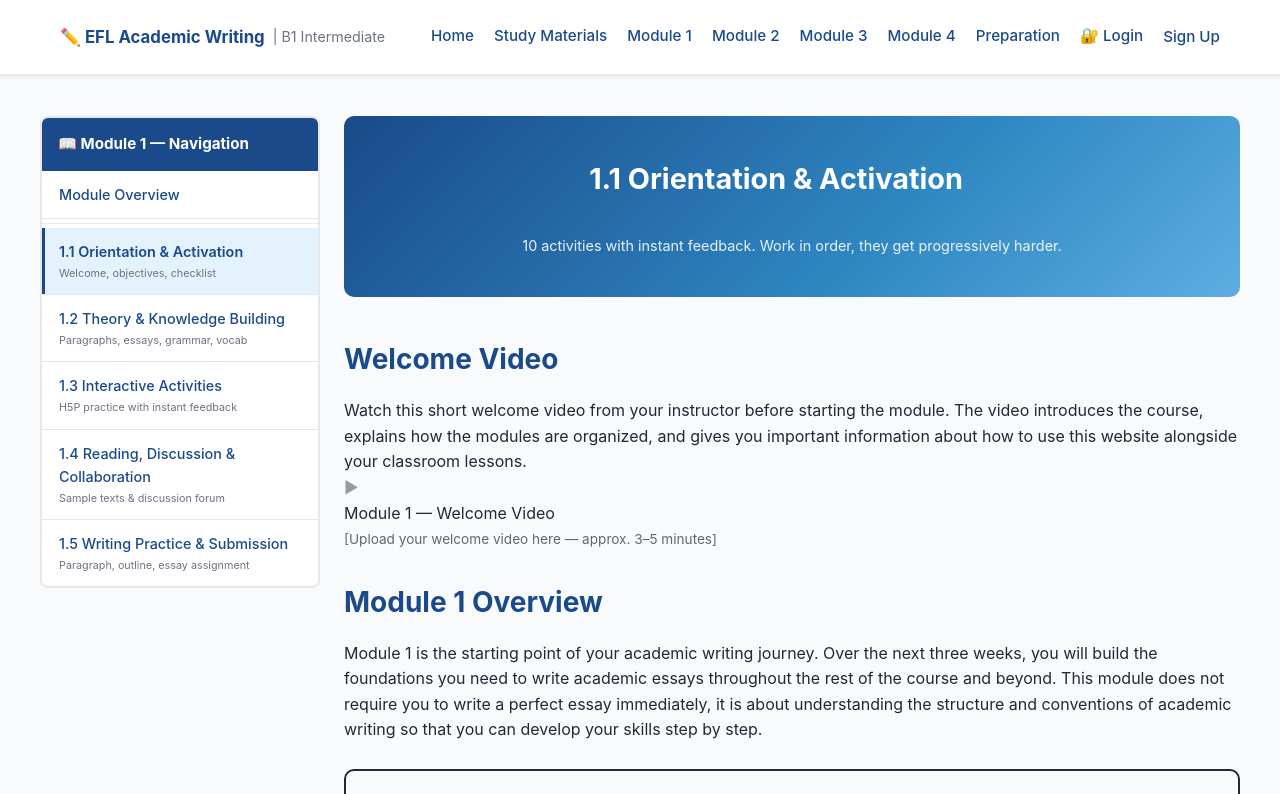
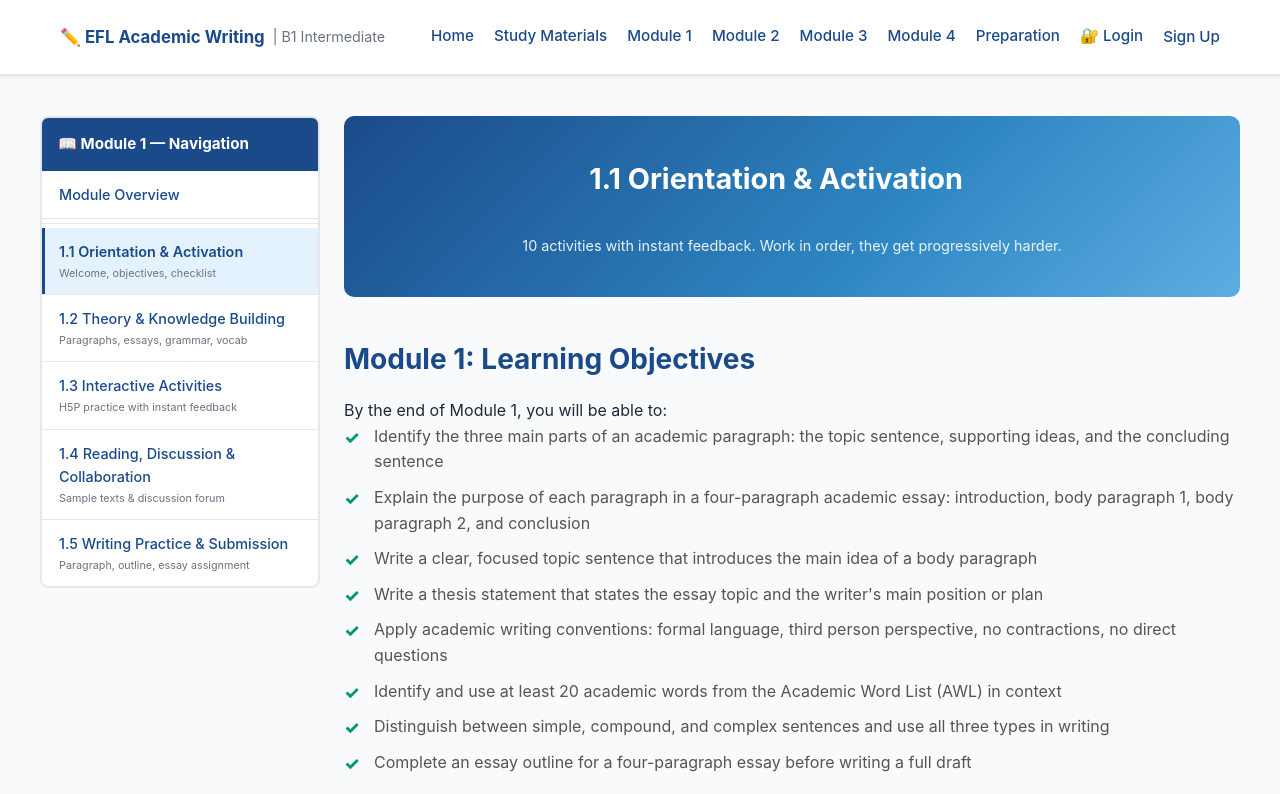
Before and after one commit to metinbicaksiz/capstone, a React (Vite) app: page /module1/lesson-1 in a window 1280 px wide. Shown: the top 794 px of the page. Built offline with nearby package versions, Linux system fonts and the light colour scheme; no server answers.

Commit message:
module 1 fix

```diff
--- a/src/pages/modules/Module1Lesson1.jsx
+++ b/src/pages/modules/Module1Lesson1.jsx
@@ -33,25 +33,6 @@ export default function Module1Lesson1() {
         </div>
       </div>
         <div className="content-locked" dangerouslySetInnerHTML={{ __html: `<!-- Welcome Video -->
-      <h2 class="section-title">Welcome Video</h2>
-      <p>Watch this short welcome video from your instructor before starting the module. The video introduces the course, explains how the modules are organized, and gives you important information about how to use this website alongside your classroom lessons.</p>
-
-      <div class="video-placeholder">
-        <div class="play-btn">▶</div>
-        <p>Module 1 — Welcome Video<br><span style="font-size:0.85em; opacity:0.7;">[Upload your welcome video here — approx. 3–5 minutes]</span></p>
-      </div>
-
-
-      <!-- Module Overview -->
-      <h2 class="section-title">Module 1 Overview</h2>
-      <p>Module 1 is the starting point of your academic writing journey. Over the next three weeks, you will build the foundations you need to write academic essays throughout the rest of the course and beyond. This module does not require you to write a perfect essay immediately, it is about understanding the structure and conventions of academic writing so that you can develop your skills step by step.</p>
-      <br>
-
-
-      <div class="info-box info-box-orange">
-        <h4>How This Module Connects to the Rest of the Course</h4>
-        <p style="margin:0;">Everything you learn in Module 1 is a foundation for Modules 2, 3, and 4. The paragraph structure you practice here is the same structure used in all your essays. The academic language conventions you study will appear in every assessment. The vocabulary you begin learning now will be reinforced and expanded throughout the semester. Take your time with this module, it will make a significant difference to your writing in later modules.</p>
-      </div>
 
       <!-- Learning Objectives -->
       <h2 class="section-title">Module 1: Learning Objectives</h2>
```
